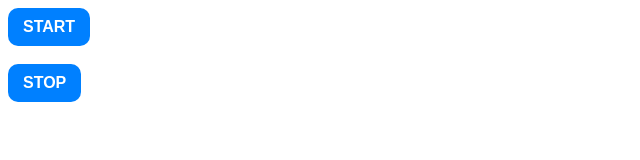
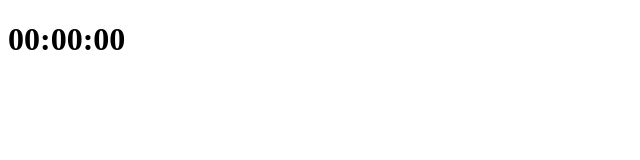
Before and after one commit to umedha33/JavaScript, a plain HTML site: page index.html in a window 1280 px wide. Shown: the whole page, without its empty margins (0-640 px from the left). Drawn offline with Linux system fonts and the light colour scheme.

Commit message:
clock program

```diff
--- a/index.html
+++ b/index.html
@@ -9,8 +9,7 @@
 </head>
 
 <body>
-    <button onclick="startTimer()">START</button><br><br>
-    <button onclick="stopTimer()">STOP</button>
+    <h1 id="time">00:00:00</h1>
     <script src="index.js"></script>
 </body>
 
```
Also changed, not shown: index.js (+22 -0 lines).
